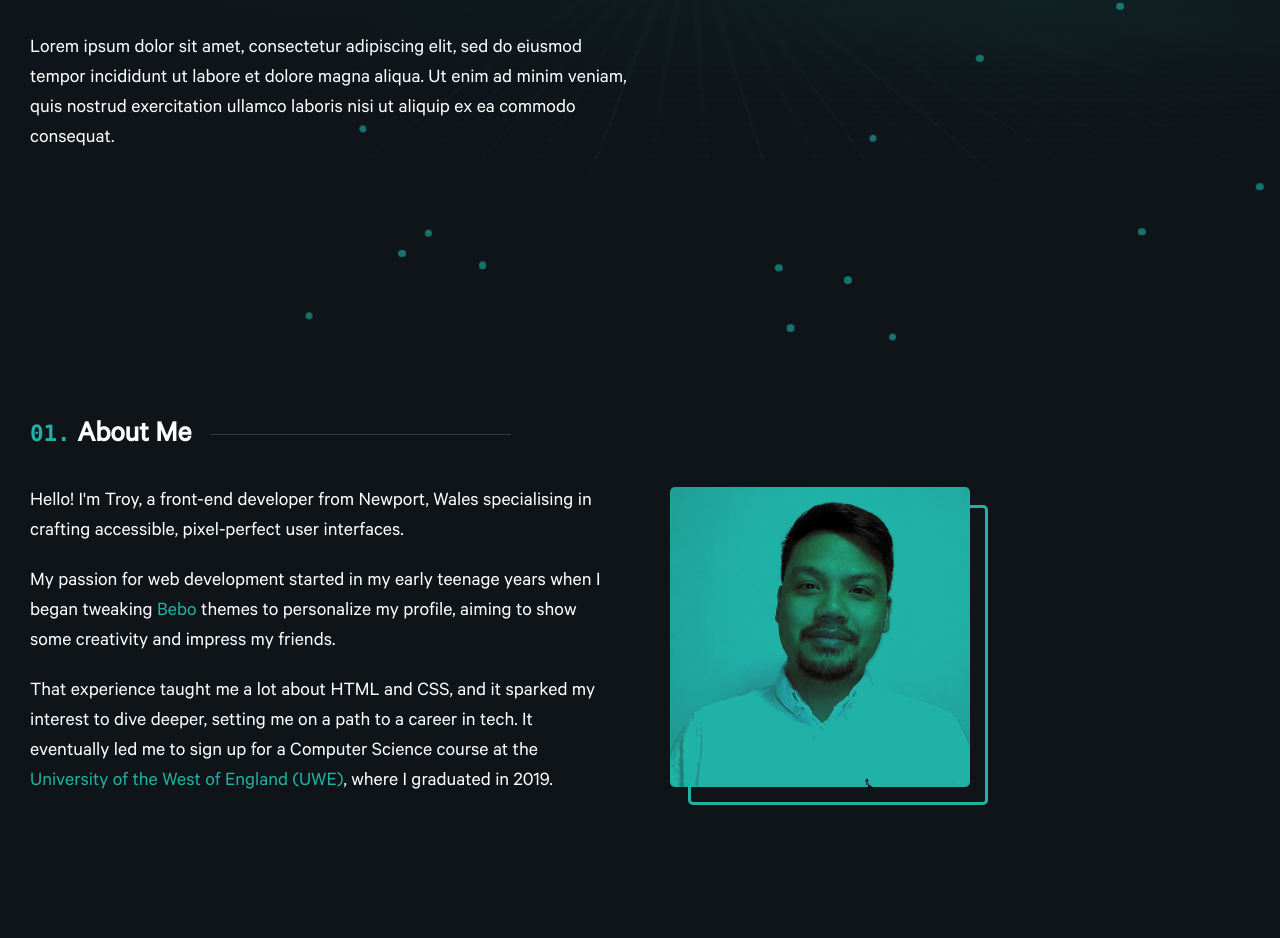
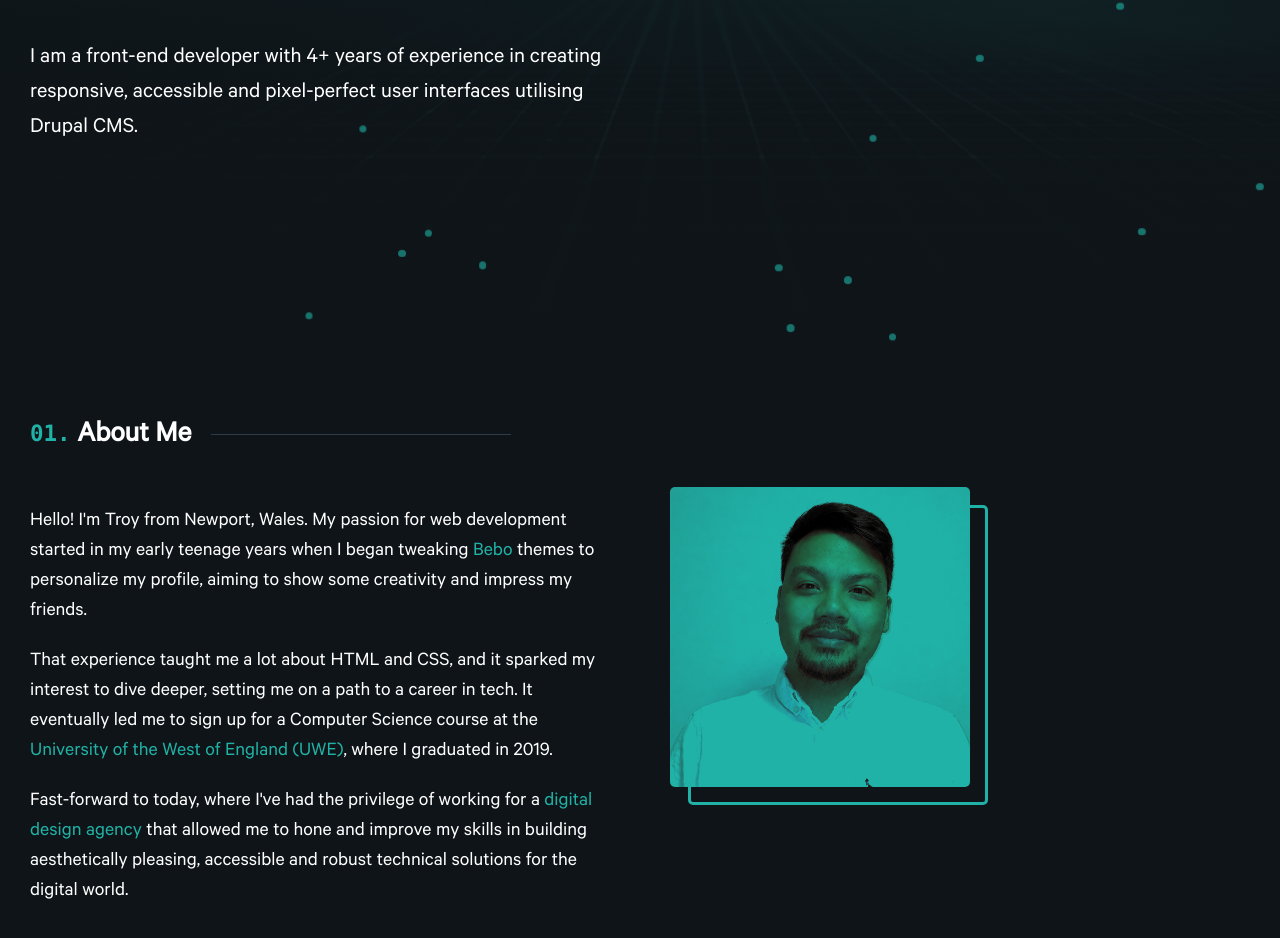
Before and after one commit to danieltroy092/portfolio, a React (Vite) app: page / in a window 1280 px wide. Shown: the part 434-1372 px from the top of the page. Built offline with nearby package versions, Linux system fonts and the light colour scheme.

Commit message:
Removed placeholder content for Hero section subtitle, and also updated text content for About section

```diff
--- a/src/sections/About.jsx
+++ b/src/sections/About.jsx
@@ -13,14 +13,11 @@ export const About = () => {
           data-aos-duration="1000"
           className="xl:w-1/2"
         >
-          <p>
-            Hello! I'm Troy, a front-end developer from Newport, Wales
-            specialising in crafting accessible, pixel-perfect user interfaces.
-          </p>
+          <p></p>
 
           <p className="mt-4">
-            My passion for web development started in my early teenage years
-            when I began tweaking{" "}
+            Hello! I'm Troy from Newport, Wales. My passion for web development
+            started in my early teenage years when I began tweaking{" "}
             <a
               href="https://www.webdesignmuseum.org/gallery/bebo-in-2008"
               target="_blank"
@@ -46,6 +43,20 @@ export const About = () => {
             </a>
             , where I graduated in 2019.
           </p>
+
+          <p className="mt-4">
+            Fast-forward to today, where I've had the privilege of working for a{" "}
+            <a
+              href="https://hoffi.com/who-we-are"
+              target="_blank"
+              className="text-primary"
+            >
+              digital design agency
+            </a>{" "}
+            that allowed me to hone and improve my skills in building
+            aesthetically pleasing, accessible and robust technical solutions
+            for the digital world.
+          </p>
         </div>
         <div
           data-aos="fade-left"
--- a/src/sections/Hero.jsx
+++ b/src/sections/Hero.jsx
@@ -49,11 +49,10 @@ export const Hero = () => {
         </p>
 
         <div data-aos="fade-up" data-aos-delay="800" className="mt-6 lg:w-1/2">
-          <p>
-            Lorem ipsum dolor sit amet, consectetur adipiscing elit, sed do
-            eiusmod tempor incididunt ut labore et dolore magna aliqua. Ut enim
-            ad minim veniam, quis nostrud exercitation ullamco laboris nisi ut
-            aliquip ex ea commodo consequat.
+          <p className="text-lg">
+            I am a front-end developer with 4+ years of experience in creating
+            responsive, accessible and pixel-perfect user interfaces utilising{" "}
+            <a>Drupal CMS</a>.
           </p>
         </div>
       </div>
```
